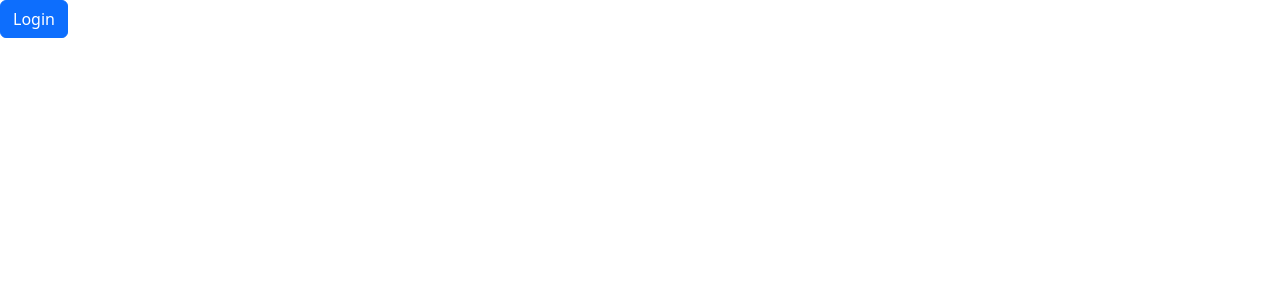
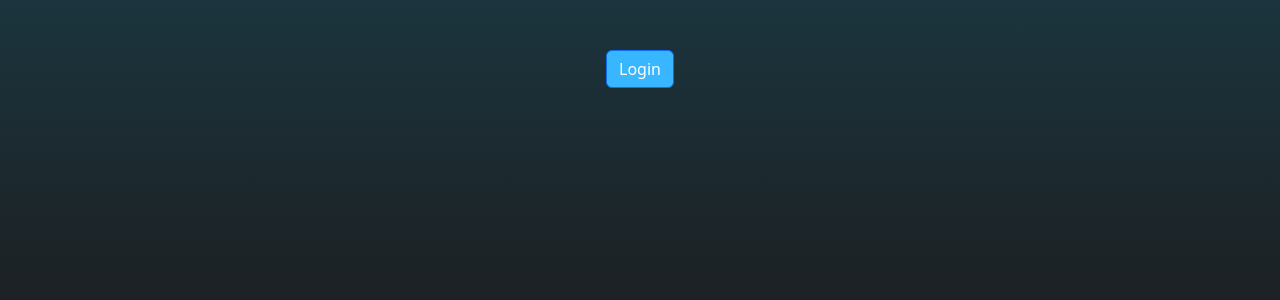
Before and after one commit to KirinoSan1/Husky, a React (Create React App) app in the folder frontend/: page / in a window 1280 px wide. Shown: the top 300 px of the page. Built offline with nearby package versions, Linux system fonts and the light colour scheme.

Commit message:
Feature 66 implement login component styling

```diff
--- a/frontend/src/App.tsx
+++ b/frontend/src/App.tsx
@@ -8,6 +8,9 @@ export default function App() {
 
     return (
         <>
+            <div id="app-background">
+                <div id="app-background-gradient"></div>
+            </div>
             <LoginContext.Provider value={[loggedIn, setLoggedIn]}>
                 <LoginDialog></LoginDialog>
             </LoginContext.Provider>
--- a/frontend/src/index.tsx
+++ b/frontend/src/index.tsx
@@ -4,6 +4,7 @@ import './index.css';
 import App from './App';
 
 import "bootstrap/dist/css/bootstrap.min.css";
+import './styles/css/style.css'
 
 ReactDOM.createRoot(document.getElementById('root') as HTMLElement).render(
     <React.StrictMode>
--- /dev/null
+++ b/frontend/src/styles/css/style.css
@@ -0,0 +1,62 @@
+#app-background {
+  height: 35vh;
+  position: absolute;
+  top: 0;
+  left: 0;
+  width: 100%;
+  z-index: -1;
+  background-image: linear-gradient(to bottom, #197E9E 0%, #1C2225 100%);
+  opacity: 20%;
+}
+
+.form-label {
+  color: #FFFFFF;
+}
+
+.form-control {
+  background-color: #3A3D40;
+  color: #D9D9D9;
+}
+.form-control::placeholder {
+  color: #B5B5B5;
+}
+
+.btn-primary {
+  background-color: #38B6FF;
+}
+.btn-secondary {
+  background-color: #3A3D40;
+}
+.btn-close {
+  background-color: #3A3D40;
+}
+
+:root {
+  background-color: #1C2225;
+  color: #FFFFFF;
+}
+
+body {
+  background-color: transparent;
+}
+
+#root {
+  width: 100%;
+  margin: auto 0;
+  display: flex;
+  flex-direction: column;
+  align-items: center;
+  justify-content: center;
+}
+#root #logindialog-button-login {
+  margin-top: 50px;
+}
+
+#logindialog-modal > :first-child {
+  background-color: #2C3033;
+}
+#logindialog-modal-header {
+  color: #FFFFFF;
+}
+
+/*# sourceMappingURL=style.css.map */
--- /dev/null
+++ b/frontend/src/styles/scss/components/_buttons.scss
@@ -0,0 +1,13 @@
+@use "../theme/theme";
+
+.btn {
+    &-primary {
+        background-color: theme.$first-color;
+    }
+    &-secondary {
+        background-color: theme.$seventh-color;
+    }
+    &-close {
+        background-color: theme.$seventh-color;
+    }
+}
--- /dev/null
+++ b/frontend/src/styles/scss/layout/_background.scss
@@ -0,0 +1,12 @@
+@use "../theme/theme";
+
+#app-background {
+    height: 35vh;
+    position: absolute;
+    top: 0;
+    left: 0;
+    width: 100%;
+    z-index: -1;
+    background-image: linear-gradient(to bottom, theme.$second-color 0%, theme.$third-color 100%);
+    opacity: 20%;
+}
--- /dev/null
+++ b/frontend/src/styles/scss/pages/_main.scss
@@ -0,0 +1,22 @@
+@use "../theme/theme";
+
+:root {
+    background-color: theme.$third-color;
+    color: theme.$fourth-color;
+}
+
+body {
+    background-color: transparent;
+}
+
+#root {
+    width: 100%;
+    margin: auto 0;
+    display: flex;
+    flex-direction: column;
+    align-items: center;
+    justify-content: center;
+    #logindialog-button-login {
+        margin-top: 50px;
+    }
+}
```
Also changed, not shown: frontend/src/components/login/LoginDialog.module.scss (added, +7 -0 lines), frontend/src/styles/scss/layout/_form.scss (added, +13 -0 lines), frontend/src/styles/scss/style.scss (added, +13 -0 lines), frontend/src/styles/scss/theme/_theme.scss (added, +10 -0 lines), frontend/src/styles/scss/abstracts/_mixins.scss (added), frontend/src/styles/scss/abstracts/_variables.scss (added), 1 other file (tests, documents, lock files or other folders).
